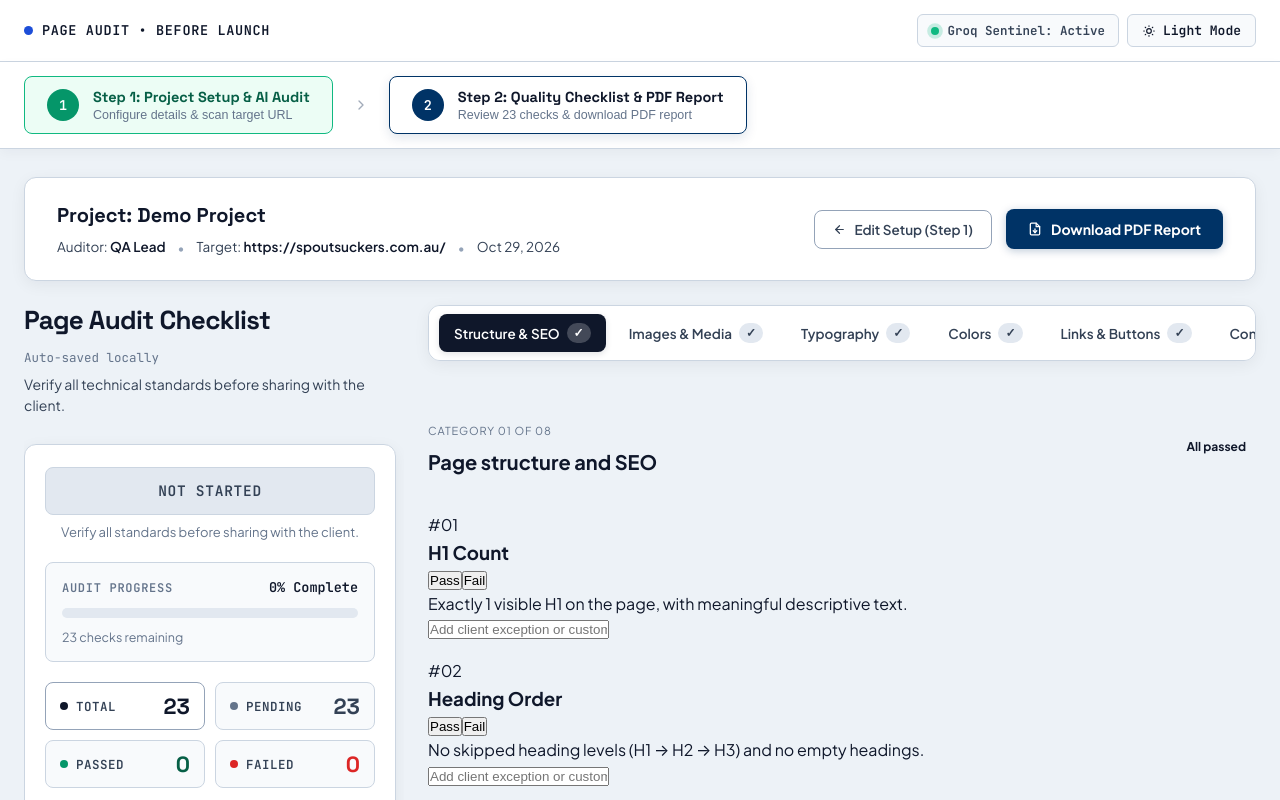
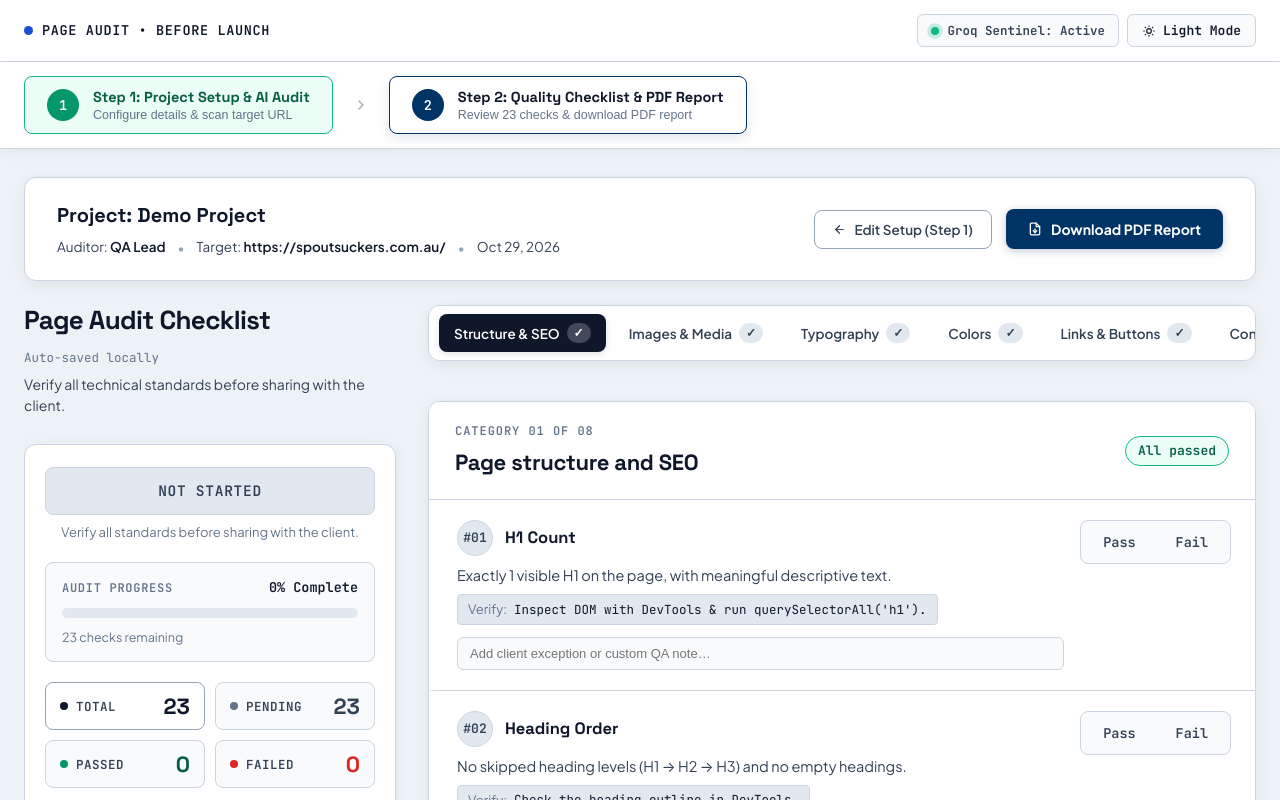
Before and after one commit to JayDev810/Page-Audit, a Next.js app: page / in a window 1280 px wide. Both pictures are taken after a click on the button 567 px from the left and 105 px from the top of the page. Shown: the top 800 px of the page. Built offline with nearby package versions, Linux system fonts and the light colour scheme.

Commit message:
Fix checklist panel card layout and segmented control styling

```diff
--- a/app/page.jsx
+++ b/app/page.jsx
@@ -1428,25 +1428,6 @@ export default function PageAuditApp() {
                 </div>
               )}
 
-              {/* Category Header */}
-              <div className="category-header-wrap" style={{ marginTop: '16px', marginBottom: '16px' }}>
-                <div style={{ display: 'flex', justifyContent: 'space-between', alignItems: 'center' }}>
-                  <div>
-                    <span className="cat-index-label" style={{ fontSize: '11px', textTransform: 'uppercase', letterSpacing: '0.08em', color: 'var(--text-dim)' }}>
-                      CATEGORY 0{activeCategoryIndex + 1} OF 08
-                    </span>
-                    <h2 style={{ fontSize: '20px', fontWeight: '700', margin: '4px 0 0 0' }}>
-                      {activeCategory.name}
-                    </h2>
-                  </div>
-                  <span className={`cat-fail-badge ${categoryFailCounts[activeCategoryIndex] > 0 ? 'badge-fail' : 'badge-pass'}`} style={{ padding: '4px 10px', borderRadius: '12px', fontSize: '12px', fontWeight: '700' }}>
-                    {categoryFailCounts[activeCategoryIndex] > 0
-                      ? `${categoryFailCounts[activeCategoryIndex]} failed`
-                      : 'All passed'}
-                  </span>
-                </div>
-              </div>
-
               {/* Special Category 8: PageSpeed Interactive Dashboard */}
               {activeCategoryIndex === 7 && (
                 <div className="psi-dashboard-card" style={{ marginBottom: '20px' }}>
@@ -1583,123 +1564,146 @@ export default function PageAuditApp() {
                 </div>
               )}
 
-              {/* Checklist items list */}
-              <div className="audit-list">
+              {/* Category Panel & Checklist Items */}
+              <div className="group-panel">
+                {/* 1. Category Pane Header */}
+                <div className="cat-pane-header">
+                  <div className="cat-pane-meta">
+                    <span className="cat-pane-step">CATEGORY 0{activeCategoryIndex + 1} OF 08</span>
+                    <h2 className="cat-pane-title">{activeCategory.name}</h2>
+                  </div>
+                  <span className={`group-tag ${categoryFailCounts[activeCategoryIndex] > 0 ? 'has-failed' : 'all-passed'}`}>
+                    {categoryFailCounts[activeCategoryIndex] > 0
+                      ? `${categoryFailCounts[activeCategoryIndex]} failed`
+                      : 'All passed'}
+                  </span>
+                </div>
+
+                {/* 2. Checks Container */}
+                <div className="checks-list">
                   {activeCategory.items.map((item, itIdx) => {
                     const ev = evaluations[item.id] || { s: 'u', note: '', source: '', exception: '' };
                     const isPass = ev.s === 'p';
                     const isFail = ev.s === 'f';
+                    const itemStateClass = isPass ? 'state-p' : isFail ? 'state-f' : '';
 
                     return (
-                    <div
-                      key={item.id}
-                      className={`audit-item-card ${isPass ? 'status-pass' : isFail ? 'status-fail' : ''}`}
-                    >
-                      <div className="audit-item-top">
-                        <div className="audit-item-meta">
-                          <span className="audit-item-index">
-                            #{String(itIdx + 1).padStart(2, '0')}
-                          </span>
-                          <h3 className="audit-item-title">{item.title}</h3>
-                        </div>
-                        <div className="audit-item-actions">
+                      <div key={item.id} className={`check-item ${itemStateClass}`}>
+                        <div className="check-header-row">
+                          <div className="check-info">
+                            <div className="check-index-title">
+                              <span className="check-num">#{String(itIdx + 1).padStart(2, '0')}</span>
+                              <span className="check-title">{item.title}</span>
+                            </div>
+                            <div className="check-rule">{item.rule}</div>
+                            {item.how && (
+                              <div className="check-how">
+                                <span>Verify:</span> <code>{item.how}</code>
+                              </div>
+                            )}
+
+                            {ev.note && (
+                              <div className={`check-evidence-box visible ${isPass ? 'evidence-pass' : 'evidence-fail'}`}>
+                                <span className="evidence-icon">{isPass ? '✓' : '✕'}</span>
+                                {ev.source && (
+                                  <span className="evidence-source-tag">{ev.source}</span>
+                                )}
+                                <span className="evidence-text">{ev.note}</span>
+                              </div>
+                            )}
+
+                            {/* Client Exception Note Input */}
+                            <div style={{ marginTop: '12px' }}>
+                              <input
+                                type="text"
+                                style={{
+                                  width: '100%',
+                                  fontSize: '13px',
+                                  padding: '8px 12px',
+                                  borderRadius: 'var(--radius-sm)',
+                                  border: '1px solid var(--border-subtle)',
+                                  background: 'var(--bg-subtle)',
+                                  color: 'var(--text-main)',
+                                  outline: 'none',
+                                  boxSizing: 'border-box'
+                                }}
+                                placeholder="Add client exception or custom QA note…"
+                                value={ev.exception || ''}
+                                onChange={(e) => setItemException(item.id, e.target.value)}
+                              />
+                            </div>
+                          </div>
+
+                          <div className="segmented-ctrl">
                             <button
                               type="button"
-                            className={`btn-toggle-status btn-pass ${isPass ? 'active' : ''}`}
+                              className={`seg-btn btn-p ${isPass ? 'active' : ''}`}
                               onClick={() => setItemStatus(item.id, 'p')}
                             >
                               Pass
                             </button>
                             <button
                               type="button"
-                            className={`btn-toggle-status btn-fail ${isFail ? 'active' : ''}`}
+                              className={`seg-btn btn-f ${isFail ? 'active' : ''}`}
                               onClick={() => setItemStatus(item.id, 'f')}
                             >
                               Fail
                             </button>
                           </div>
                         </div>
-
-                      <div className="audit-item-rule">{item.rule}</div>
-
-                      {/* Evidence Container */}
-                      {ev.note && (
-                        <div className={`audit-item-evidence ${isPass ? 'evidence-pass' : 'evidence-fail'}`}>
-                          <div className="evidence-header">
-                            <span className="evidence-icon">{isPass ? '✓' : '✕'}</span>
-                            {ev.source && (
-                              <span className="evidence-source-tag">
-                                {ev.source}
-                              </span>
-                            )}
-                          </div>
-                          <div className="evidence-text">{ev.note}</div>
-                        </div>
-                      )}
-
-                      {/* User Notes / Exception Input */}
-                      <div className="audit-item-exception-wrap">
-                        <input
-                          type="text"
-                          className="audit-item-exception-input"
-                          placeholder="Add client exception or custom note…"
-                          value={ev.exception || ''}
-                          onChange={(e) => setItemException(item.id, e.target.value)}
-                        />
-                      </div>
                       </div>
                     );
                   })}
                 </div>
 
-              {/* Bottom Category Pagination */}
-              <div className="category-pagination-row" style={{ display: 'flex', justifyContent: 'space-between', alignItems: 'center', marginTop: '24px', padding: '16px 0', borderTop: '1px solid var(--border-subtle)' }}>
+                {/* 3. Category Stepper Footer */}
+                <div className="cat-stepper">
                   <button
                     type="button"
-                  className="btn-pagination-nav"
+                    className="stepper-btn prev"
                     disabled={activeCategoryIndex === 0}
                     onClick={() => {
                       setActiveCategoryIndex(prev => Math.max(0, prev - 1));
                       window.scrollTo({ top: 0, behavior: 'smooth' });
                     }}
                   >
-                  &larr; Previous Category
+                    <svg xmlns="http://www.w3.org/2000/svg" width="13" height="13" viewBox="0 0 24 24" fill="none" stroke="currentColor" strokeWidth="2.2" strokeLinecap="round" strokeLinejoin="round">
+                      <line x1="19" y1="12" x2="5" y2="12" />
+                      <polyline points="12 19 5 12 12 5" />
+                    </svg>
+                    <span>Previous Category</span>
                   </button>
 
-                <div className="pagination-dots" style={{ display: 'flex', gap: '6px', alignItems: 'center' }}>
-                  <span style={{ fontSize: '12px', fontWeight: '600', color: 'var(--text-dim)', marginRight: '8px' }}>
-                    {activeCategoryIndex + 1} OF 8
-                  </span>
+                  <div className="stepper-center">
+                    <div className="stepper-count">{activeCategoryIndex + 1} of 8</div>
+                    <div className="stepper-dots">
                       {AUDIT_DATA.map((_, dotIdx) => (
-                    <button
+                        <span
                           key={dotIdx}
-                      className={`pagination-dot ${dotIdx === activeCategoryIndex ? 'active' : ''}`}
+                          className={`stepper-dot ${dotIdx === activeCategoryIndex ? 'active' : ''}`}
                           onClick={() => setActiveCategoryIndex(dotIdx)}
-                      aria-label={`Jump to category ${dotIdx + 1}`}
-                      style={{
-                        width: '8px',
-                        height: '8px',
-                        borderRadius: '50%',
-                        border: 'none',
-                        background: dotIdx === activeCategoryIndex ? 'var(--fail-solid)' : 'var(--border-medium)',
-                        cursor: 'pointer',
-                        padding: 0
-                      }}
+                          title={`Go to Category ${dotIdx + 1}`}
                         />
                       ))}
                     </div>
+                  </div>
 
                   <button
                     type="button"
-                  className="btn-pagination-nav"
+                    className="stepper-btn next"
                     disabled={activeCategoryIndex === 7}
                     onClick={() => {
                       setActiveCategoryIndex(prev => Math.min(7, prev + 1));
                       window.scrollTo({ top: 0, behavior: 'smooth' });
                     }}
                   >
-                  Next: {AUDIT_DATA[Math.min(7, activeCategoryIndex + 1)].tab} &rarr;
+                    <span>Next: {AUDIT_DATA[Math.min(7, activeCategoryIndex + 1)].tab}</span>
+                    <svg xmlns="http://www.w3.org/2000/svg" width="13" height="13" viewBox="0 0 24 24" fill="none" stroke="currentColor" strokeWidth="2.2" strokeLinecap="round" strokeLinejoin="round">
+                      <line x1="5" y1="12" x2="19" y2="12" />
+                      <polyline points="12 5 19 12 12 19" />
+                    </svg>
                   </button>
+                </div>
               </div>
 
               <footer className="ledger-footer" style={{ marginTop: '20px' }}>
```
Lines whose indentation alone changed are shown as unchanged.
